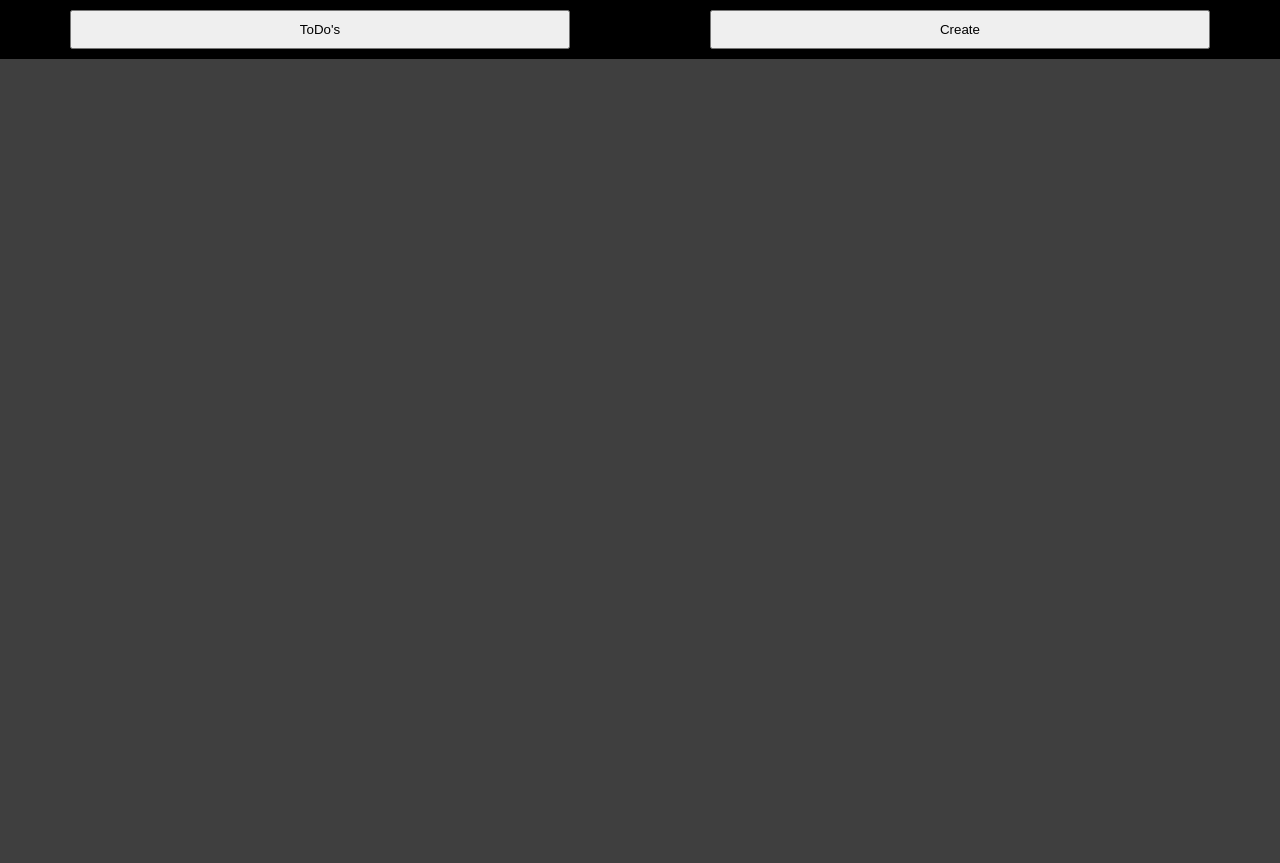
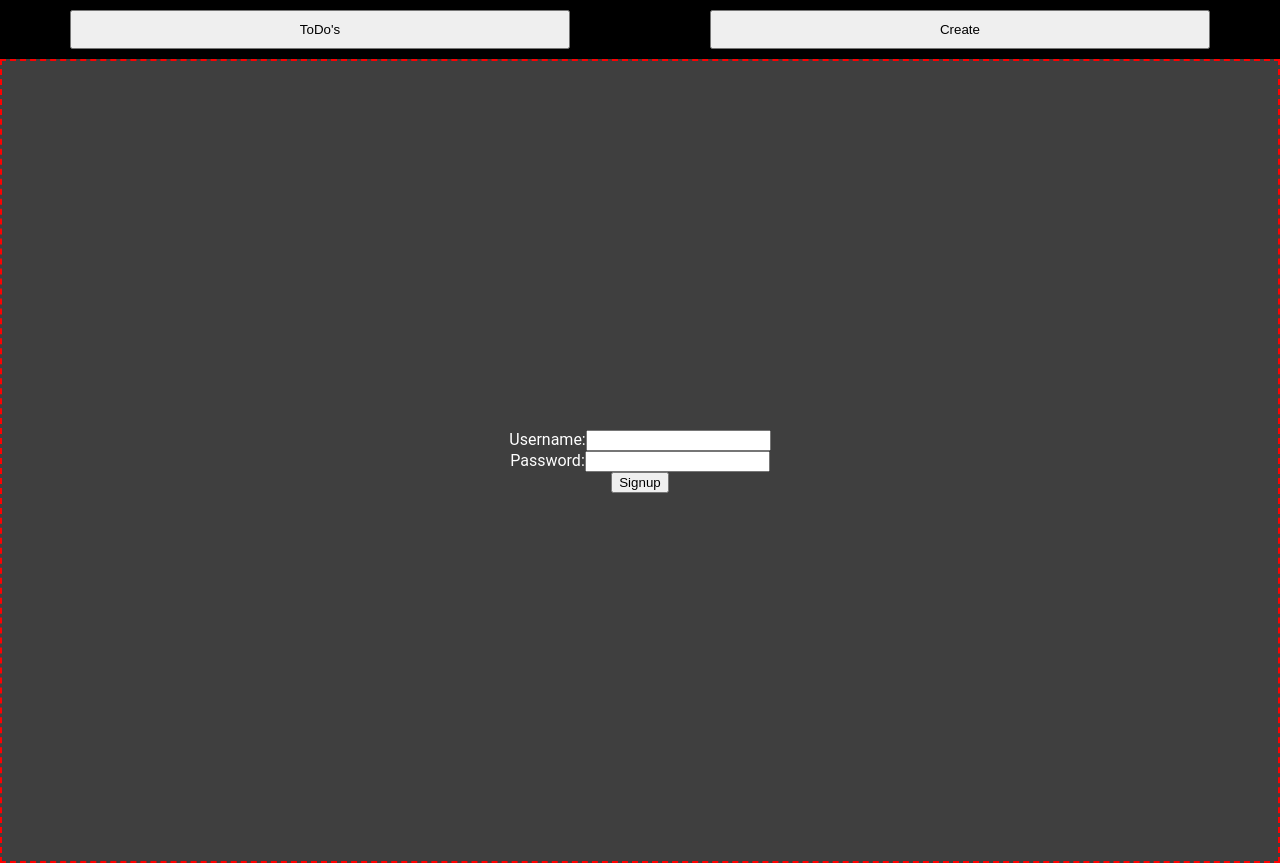
Before and after one commit to TheHeartstriker/ToDoApp, a React (Vite) app in the folder client/ToDoApp/: page /signup in a window 1280 px wide. Before the commit this address had no page. Before the commit the page ends 800 px from the top, so only its background shows below. Built offline with nearby package versions, Linux system fonts and the light colour scheme.

Commit message:
Login and signup
Frontend and backend work on the login and signup components along with re organization of the related files

```diff
--- a/client/ToDoApp/src/TodoContainer.jsx
+++ b/client/ToDoApp/src/TodoContainer.jsx
@@ -17,7 +17,7 @@ function Container() {
       prevTaskData.filter((t) => t.index !== index)
     );
 
-    fetch("http://localhost:5000/api", {
+    fetch("http://localhost:5000/api/deleteToDo", {
       method: "DELETE",
       headers: {
         "Content-Type": "application/json",
@@ -49,7 +49,7 @@ function Container() {
     );
 
     // Send PUT request to notify the server to reorganize
-    fetch("http://localhost:5000/api", {
+    fetch("http://localhost:5000/api/organize", {
       method: "PUT",
       headers: {
         "Content-Type": "application/json",
--- /dev/null
+++ b/client/ToDoApp/src/login/LoginSign/Login.jsx
@@ -0,0 +1,62 @@
+import { useState } from "react";
+
+function Login() {
+  const [username, setUsername] = useState("");
+  const [password, setPassword] = useState("");
+
+  const handleUsernameChange = (event) => {
+    setUsername(event.target.value);
+  };
+
+  const handlePasswordChange = (event) => {
+    setPassword(event.target.value);
+  };
+
+  const handleLogin = () => {
+    const options = {
+      method: "GET",
+      headers: {
+        "Content-Type": "application/json",
+      },
+    };
+
+    fetch("http://localhost:5000/api/login", options)
+      .then((response) => response.text())
+      .then((responseData) => {
+        console.log("Response from server:", responseData);
+      })
+      .catch((error) => {
+        console.error("Error:", error);
+      });
+  };
+
+  return (
+    <>
+      <div id="LoginContainer">
+        <div className="input-group">
+          <label htmlFor="LoginUsername">Username:</label>
+          <input
+            type="text"
+            id="LoginUsername"
+            value={username}
+            onChange={handleUsernameChange}
+          />
+        </div>
+        <div className="input-group">
+          <label htmlFor="LoginPassword">Password:</label>
+          <input
+            type="password"
+            id="LoginPassword"
+            value={password}
+            onChange={handlePasswordChange}
+          />
+        </div>
+        <button id="login" onClick={handleLogin}>
+          Login
+        </button>
+      </div>
+    </>
+  );
+}
+
+export default Login;
--- a/client/ToDoApp/src/NavLogin.css
+++ b/client/ToDoApp/src/login/LoginSign/NavLogin.css
@@ -12,12 +12,16 @@
   width: 500px;
 }
 
-#LoginContainer label,
-#LoginContainer input {
-  margin: 10px 0; /* Add vertical margin */
+#LoginContainer {
+  display: flex;
+  flex-direction: column;
+  align-items: center; /* Center items horizontally */
+  justify-content: center; /* Center items vertically */
+  height: 100vh; /* Full viewport height */
+  border: 2px dashed red; /* Debugging border */
 }
 
-#LoginContainer {
+#SignUpContainer {
   display: flex;
   flex-direction: column;
   align-items: center; /* Center items horizontally */
@@ -29,3 +33,7 @@
 .input-group {
   color: #ffffff;
 }
+
+.input-group-signup {
+  color: #ffffff;
+}
--- a/client/ToDoApp/src/Login.jsx
+++ b/client/ToDoApp/src/login/LoginSign/SignUp.jsx
@@ -1,6 +1,6 @@
 import { useState } from "react";
 
-function Login() {
+function SignUp() {
   const [username, setUsername] = useState("");
   const [password, setPassword] = useState("");
 
@@ -12,7 +12,7 @@ function Login() {
     setPassword(event.target.value);
   };
 
-  const handleLogin = () => {
+  const handleSignup = () => {
     const options = {
       method: "POST",
       headers: {
@@ -21,7 +21,7 @@ function Login() {
       body: JSON.stringify({ username: username, password: password }),
     };
 
-    fetch("http://localhost:5000/api/login", options)
+    fetch("http://localhost:5000/api/signup", options)
       .then((response) => response.text())
       .then((responseData) => {
         console.log("Response from server:", responseData);
@@ -33,31 +33,31 @@ function Login() {
 
   return (
     <>
-      <div id="LoginContainer">
-        <div className="input-group">
-          <label htmlFor="username">Username:</label>
+      <div id="SignUpContainer">
+        <div className="input-group-signup">
+          <label htmlFor="SignupUsername">Username:</label>
           <input
             type="text"
-            id="username"
+            id="SignupUsername"
             value={username}
             onChange={handleUsernameChange}
           />
         </div>
-        <div className="input-group">
-          <label htmlFor="password">Password:</label>
+        <div className="input-group-signup">
+          <label htmlFor="SignupPassword">Password:</label>
           <input
             type="password"
-            id="password"
+            id="SignupPassword"
             value={password}
             onChange={handlePasswordChange}
           />
         </div>
-        <button id="login" onClick={handleLogin}>
-          Login
+        <button id="login" onClick={handleSignup}>
+          Signup
         </button>
       </div>
     </>
   );
 }
 
-export default Login;
+export default SignUp;
--- a/client/ToDoApp/src/main.jsx
+++ b/client/ToDoApp/src/main.jsx
@@ -7,10 +7,12 @@ import { TaskProvider } from "./TaskProvider";
 import ToDoCreater from "./ToDoCreater";
 import Container from "./TodoContainer.jsx";
 import Nav from "./Navigator";
-import Login from "./Login";
+import Login from "./login/LoginSign/Login";
+import SignUp from "./login/LoginSign/SignUp";
+
 //CSS imports
 import "./index.css";
-import "./NavLogin.css";
+import "./login/LoginSign/NavLogin.css";
 ReactDOM.createRoot(document.getElementById("root")).render(
   <React.StrictMode>
     <TaskProvider>
@@ -20,6 +22,7 @@ ReactDOM.createRoot(document.getElementById("root")).render(
           <Route path="/" element={<Container />} />
           <Route path="/create" element={<ToDoCreater />} />
           <Route path="/login" element={<Login />} />
+          <Route path="/signup" element={<SignUp />} />
         </Routes>
       </BrowserRouter>
     </TaskProvider>
```
Also changed, not shown: 1 other file (tests, documents, lock files or other folders).
